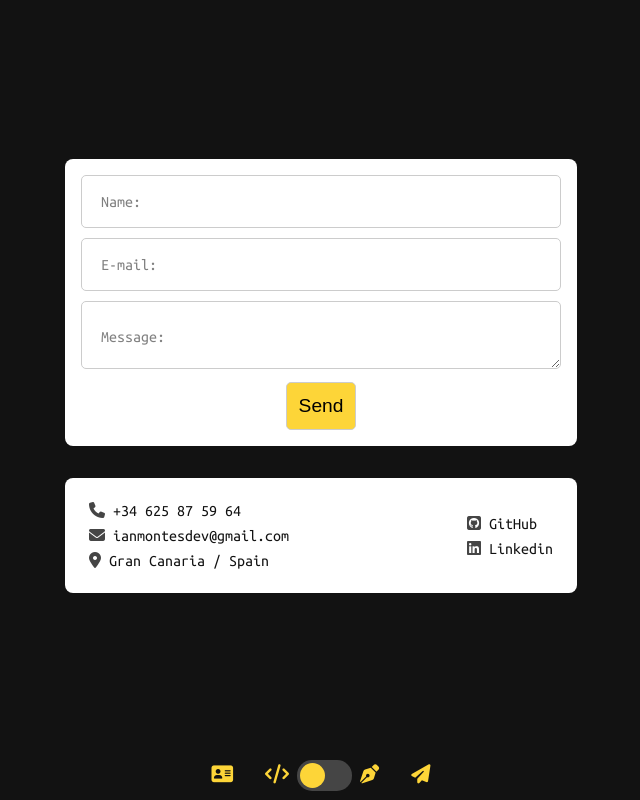
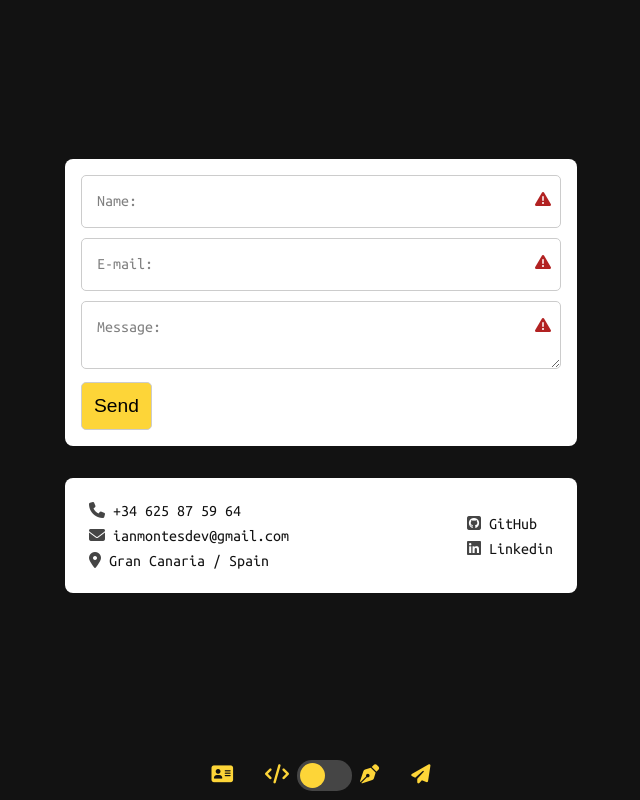
Before and after one commit to ianmontesdev/react-portfolio, a React (Vite) app: page /contact in a window 1280 px wide. Shown: the whole page, without its empty margins (319-959 px from the left). Built offline with nearby package versions, Linux system fonts and the light colour scheme.

Commit message:
added form validation and waiting status for emailjs response

```diff
--- a/src/assets/css/Contact.css
+++ b/src/assets/css/Contact.css
@@ -61,25 +61,56 @@ form,
   margin: 0.5rem;
 }
 
-fieldset {
+fieldset:not([id="sendBtn"]) {
   position: relative;
   border: none;
   margin-bottom: 10px;
 }
 
+#sendBtn {
+  border: none;
+  display: flex;
+  flex-direction: row;
+  width: 100%;
+  align-items: center;
+  gap: 1rem;
+}
+#sendBtn > * {
+  width: max-content;
+}
+
 form label {
   position: absolute;
   line-height: 0;
-  top: 50%;
-  left: 20px;
+  top: 1.6rem;
+  left: 16px;
   pointer-events: none;
   transition: all 0.3s ease-in-out;
   color: grey;
 }
 
+form i {
+  position: absolute;
+  line-height: 0;
+  top: 1rem;
+  right: 10px;
+  pointer-events: none;
+  text-align: center;
+  color: firebrick;
+}
+
+.feedback-valid {
+  color: rgb(123, 190, 123);
+}
+
+.label-valid {
+  color: firebrick;
+}
+
 form input:not([type="submit"]),
 form textarea {
   padding: 12px;
+  padding-right: 40px;
   padding-top: 24px;
   border: 1px solid #ccc;
   border-radius: 5px;
@@ -112,3 +143,38 @@ form textarea:focus + label {
 .keep-up {
   top: 10px !important;
 }
+
+.lds-ring {
+  display: inline-block;
+  position: relative;
+  width: 32px;
+  height: 32px;
+}
+.lds-ring div {
+  box-sizing: border-box;
+  display: block;
+  position: absolute;
+  width: 32px;
+  height: 32px;
+  border: 4px solid var(--yellow);
+  border-radius: 50%;
+  animation: lds-ring 1.2s cubic-bezier(0.5, 0, 0.5, 1) infinite;
+  border-color: var(--yellow) transparent transparent transparent;
+}
+.lds-ring div:nth-child(1) {
+  animation-delay: -0.45s;
+}
+.lds-ring div:nth-child(2) {
+  animation-delay: -0.3s;
+}
+.lds-ring div:nth-child(3) {
+  animation-delay: -0.15s;
+}
+@keyframes lds-ring {
+  0% {
+    transform: rotate(0deg);
+  }
+  100% {
+    transform: rotate(360deg);
+  }
+}
--- a/src/components/Contact.jsx
+++ b/src/components/Contact.jsx
@@ -1,16 +1,55 @@
 import emailjs from "@emailjs/browser";
-import { useRef, useState } from "react";
+import { useEffect, useRef, useState } from "react";
 import "../assets/css/Contact.css";
 
 const Contact = () => {
   const form = useRef();
 
-  const [sendState, setSendState] = useState("");
-  const [sendError, setSendError] = useState("");
+  const [sendState, setSendState] = useState(0);
+  const [sendMsg, setSendMsg] = useState("");
+
+  const [nameValid, setNameValid] = useState(false);
+  const [emailValid, setEmailValid] = useState(false);
+  const [messageValid, setMessageValid] = useState(false);
+
+  useEffect(() => {
+    switch (sendState) {
+      case 0:
+        setSendMsg(<></>);
+        break;
+      case 1:
+        setSendMsg(
+          <>
+            <div className="lds-ring">
+              <div></div>
+              <div></div>
+              <div></div>
+              <div></div>
+            </div>
+          </>
+        );
+        break;
+      case 2:
+        setSendMsg(
+          <>
+            <p>Great! Your message was sent</p>
+          </>
+        );
+        break;
+      case 3:
+        setSendMsg(
+          <>
+            <p>Something went wrong, please try again</p>
+          </>
+        );
+        break;
+    }
+  }, [sendState]);
 
   const sendEmail = (e) => {
     e.preventDefault();
 
+    setSendState(1);
     emailjs
       .sendForm(
         import.meta.env.VITE_EMAILJS_SERVICE_ID,
@@ -21,20 +60,50 @@ const Contact = () => {
       .then(
         (result) => {
           if (result.text == "OK") {
-            setSendError("");
-            setSendState("Great! Your message was sent");
+            setSendState(2);
           } else {
-            setSendState("");
-            setSendError("Something went wrong, please try again");
+            setSendState(3);
           }
         },
         (error) => {
-          setSendState("");
-          setSendError("Something went wrong, please try again");
+          setSendState(3);
           console.log(error.text);
         }
       );
   };
+
+  let invalidFeedback = "fa-solid fa-triangle-exclamation";
+  let validFeedback = "fa-solid fa-check feedback-valid";
+
+  function validateName() {
+    form.current.contact_name.value.length !== 0
+      ? setNameValid(true)
+      : setNameValid(false);
+  }
+
+  function validateEmail() {
+    form.current.contact_email.value.length !== 0 &&
+    /^[\w-.]+@([\w-]+\.)+[\w-]{2,4}$/.test(form.current.contact_email.value)
+      ? setEmailValid(true)
+      : setEmailValid(false);
+  }
+
+  function validateMessage() {
+    form.current.message.value.length !== 0
+      ? setMessageValid(true)
+      : setMessageValid(false);
+  }
+
+  function validateData(e) {
+    validateName();
+    validateEmail();
+    validateMessage();
+    if (nameValid && emailValid && messageValid) {
+      sendEmail(e);
+    } else {
+      e.preventDefault();
+    }
+  }
 
   function toggleLabel(event) {
     let label = event.target.nextElementSibling;
@@ -47,24 +116,51 @@ const Contact = () => {
 
   return (
     <main id="contact-container">
-      <form ref={form} onSubmit={sendEmail}>
+      <form
+        ref={form}
+        onSubmit={(e) => {
+          validateData(e);
+        }}
+      >
         <fieldset>
-          <input type="text" name="contact_name" onBlur={toggleLabel} />
+          <input
+            type="text"
+            name="contact_name"
+            onBlur={(e) => {
+              toggleLabel(e);
+              validateName();
+            }}
+          />
           <label htmlFor="contact_name">Name:</label>
+          <i className={nameValid ? validFeedback : invalidFeedback}></i>
         </fieldset>
         <fieldset>
-          <input type="email" name="contact_email" onBlur={toggleLabel} />
+          <input
+            type="email"
+            name="contact_email"
+            onBlur={(e) => {
+              toggleLabel(e);
+              validateEmail();
+            }}
+          />
           <label htmlFor="contact_email">E-mail:</label>
+          <i className={emailValid ? validFeedback : invalidFeedback}></i>
         </fieldset>
         <fieldset>
-          <textarea name="message" onBlur={toggleLabel} />
+          <textarea
+            name="message"
+            onBlur={(e) => {
+              toggleLabel(e);
+              validateMessage();
+            }}
+          />
           <label htmlFor="message">Message:</label>
+          <i className={messageValid ? validFeedback : invalidFeedback}></i>
         </fieldset>
-        <input type="submit" value="Send" />
-        <p>
-          {sendState}
-          {sendError}
-        </p>
+        <fieldset id="sendBtn">
+          <input type="submit" value="Send" />
+          {sendMsg}
+        </fieldset>
       </form>
       <section id="contact-info">
         <ul>
```
